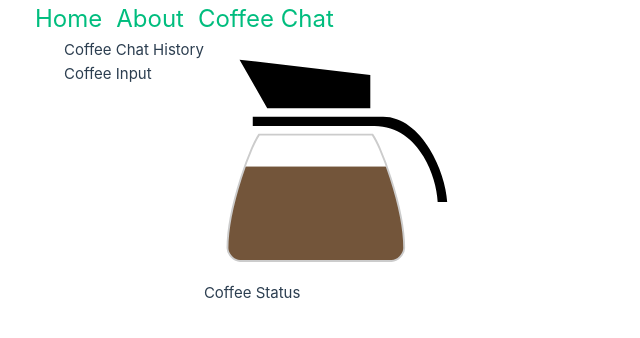
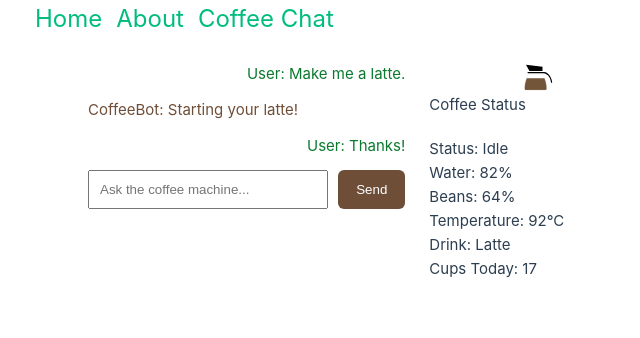
Before and after one commit to vmw1902/coffee-chat, a Vue app in the folder src/modules/webapp/: page /chat in a window 1280 px wide. Shown: the top 338 px of the page, without its empty margins (0-640 px from the left). Built offline with nearby package versions, Linux system fonts and the light colour scheme; the HTML template or start-up script is replaced by a standard one.

Commit message:
Added text box and history placeholder and coffee status placeholder

```diff
--- a/src/modules/webapp/src/pages/coffee/components/CoffeeChat.vue
+++ b/src/modules/webapp/src/pages/coffee/components/CoffeeChat.vue
@@ -1,8 +1,94 @@
 <template>
   <div class="flex flex-col">
-    <div>Coffee Chat History</div>
-    <div>Coffee Input</div>
+    <div>
+      <div v-for="message in messages" :key="message.id" :class="message.sender">
+        <strong>{{ message.sender }}:</strong>
+        {{ message.text }}
+      </div>
+    </div>
+
+    <div class="input-row">
+      <input v-model="newMessage" placeholder="Ask the coffee machine..." />
+
+      <button>Send</button>
+    </div>
   </div>
 </template>
-<script setup lang="ts"></script>
-<style scoped></style>
+
+<script setup lang="ts">
+import { ref } from 'vue'
+
+const placeholder = 'Waiting for backend...'
+
+const CoffeeBot = 'CoffeeBot'
+
+const newMessage = ref('')
+
+const messages = ref([
+  {
+    id: 1,
+    sender: 'User',
+    text: 'Make me a latte.',
+  },
+  {
+    id: 2,
+    sender: 'CoffeeBot',
+    text: 'Starting your latte!',
+  },
+  {
+    id: 3,
+    sender: 'User',
+    text: 'Thanks!',
+  },
+])
+</script>
+
+<style scoped>
+.chat-card {
+  background: #fffef8;
+  border: 2px solid #6f4e37;
+  border-radius: 12px;
+  padding: 20px;
+  width: 100%;
+}
+
+.history {
+  height: 350px;
+  overflow-y: auto;
+  border: 1px solid #ddd;
+  padding: 15px;
+  margin: 20px 0;
+  background: white;
+}
+
+.User {
+  text-align: right;
+  color: #0b7a2f;
+  margin-bottom: 12px;
+}
+
+.CoffeeBot {
+  text-align: left;
+  color: #6f4e37;
+  margin-bottom: 12px;
+}
+
+.input-row {
+  display: flex;
+  gap: 10px;
+}
+
+input {
+  flex: 1;
+  padding: 10px;
+}
+
+button {
+  padding: 10px 18px;
+  background: #6f4e37;
+  color: white;
+  border: none;
+  border-radius: 6px;
+  cursor: pointer;
+}
+</style>
--- a/src/modules/webapp/src/pages/coffee/components/CoffeeStatus.vue
+++ b/src/modules/webapp/src/pages/coffee/components/CoffeeStatus.vue
@@ -2,12 +2,50 @@
   <div class="flex flex-col">
     <CoffePot :level="coffeeLevel" />
     <div>Coffee Status</div>
+
+    <div class="info">
+      <p><strong>Status:</strong> {{ status }}</p>
+      <p><strong>Water:</strong> {{ waterLevel }}%</p>
+      <p><strong>Beans:</strong> {{ beanLevel }}%</p>
+      <p><strong>Temperature:</strong> {{ temperature }}°C</p>
+      <p><strong>Drink:</strong> {{ currentDrink }}</p>
+      <p><strong>Cups Today:</strong> {{ cupsToday }}</p>
+    </div>
   </div>
 </template>
+
 <script setup lang="ts">
 import { ref } from 'vue'
 import CoffePot from './CoffePot.vue'
 
 const coffeeLevel = ref(0.75)
+const machineName = 'CoffeeBot test'
+const status = 'Idle'
+const waterLevel = 82
+const beanLevel = 64
+const temperature = 92
+const currentDrink = 'Latte'
+const cupsToday = 17
 </script>
-<style scoped></style>
+
+<style scoped>
+.status-card {
+  background: #f7f3ec;
+  border: 2px solid #6f4e37;
+  border-radius: 12px;
+  padding: 20px;
+  text-align: center;
+  width: 320px;
+
+  box-shadow: 0 4px 10px rgba(0, 0, 0, 0.15);
+}
+
+.info {
+  margin-top: 20px;
+  text-align: left;
+}
+
+h2 {
+  color: #6f4e37;
+}
+</style>
--- a/src/modules/webapp/src/pages/coffee/views/CoffeeChatView.vue
+++ b/src/modules/webapp/src/pages/coffee/views/CoffeeChatView.vue
@@ -1,12 +1,11 @@
 <template>
-  <div class="flex flex-row">
-    <CoffeeChat />
+  <div class="flex flex-row gap-6 p-6">
+    <CoffeeChat class="flex-1" />
     <CoffeeStatus />
   </div>
 </template>
 <script setup lang="ts">
-import CoffeeChat from '../components/CoffeeChat.vue';
-import CoffeeStatus from '../components/CoffeeStatus.vue';
-
+import CoffeeChat from '../components/CoffeeChat.vue'
+import CoffeeStatus from '../components/CoffeeStatus.vue'
 </script>
 <style scoped></style>
```
